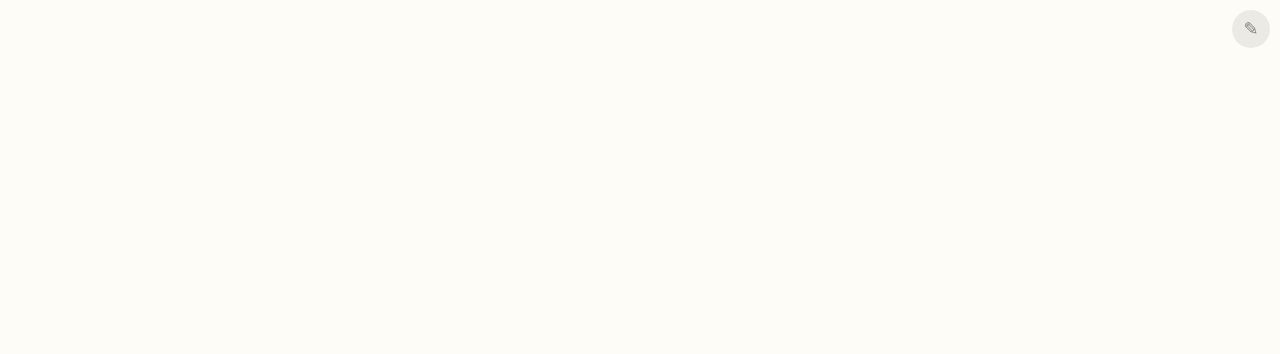
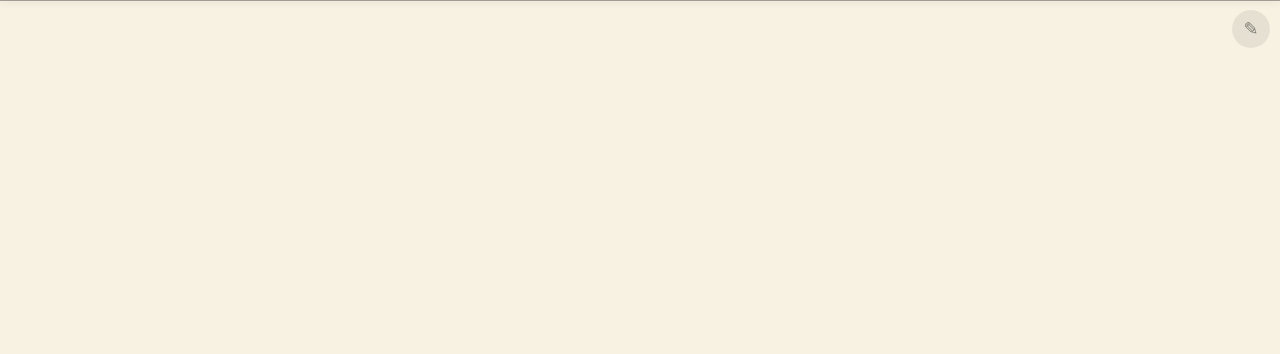
Before and after one commit to morihayashi-juku/eigo, a plain HTML site: page urakami/index.html in a window 1280 px wide. Shown: the top 354 px of the page. Drawn offline with Linux system fonts and the light colour scheme.

Commit message:
裏紙メモ：書ける範囲の上の境目をわかりやすく（上端に影の線・用紙をわずかに色づけ）
Co-Authored-By: Claude Sonnet 5.5 <noreply@anthropic.com>
Claude-Session: https://claude.ai/code/session_01XAQsRxEENxTfNbBpQRfE82

```diff
--- a/urakami/index.html
+++ b/urakami/index.html
@@ -8,18 +8,18 @@
 <meta name="mobile-web-app-capable" content="yes">
 <meta name="apple-mobile-web-app-status-bar-style" content="default">
 <meta name="apple-mobile-web-app-title" content="裏紙">
-<meta name="theme-color" content="#fdfcf7">
+<meta name="theme-color" content="#f7f2e2">
 <meta name="robots" content="noindex">
-<meta name="app-version" content="20261116-0035">
+<meta name="app-version" content="20261124-1750">
 <style>
   html, body {
-    margin: 0; height: 100%; overflow: hidden; background: #fdfcf7;
+    margin: 0; height: 100%; overflow: hidden; background: #f7f2e2;
     overscroll-behavior: none;
     -webkit-user-select: none; user-select: none;
     -webkit-touch-callout: none; -webkit-tap-highlight-color: transparent;
     font-family: -apple-system, "Hiragino Sans", "Hiragino Kaku Gothic ProN", "Yu Gothic", sans-serif;
   }
-  #paper { position: fixed; inset: 0; background-color: #fdfcf7; }
+  #paper { position: fixed; inset: 0; background-color: #f7f2e2; }
   #paper.grid {
     background-image:
       linear-gradient(rgba(60, 90, 140, .13) 1px, transparent 1px),
@@ -28,6 +28,11 @@
   }
   canvas { position: absolute; inset: 0; display: block; touch-action: none; }
   #t { pointer-events: none; }
+  #edge {
+    position: fixed; left: 0; right: 0; top: 0; height: 1px; z-index: 5;
+    background: rgba(0, 0, 0, .35); box-shadow: 0 1px 7px rgba(0, 0, 0, .28);
+    pointer-events: none;
+  }
   #hint {
     position: fixed; inset: 0; display: flex; align-items: center; justify-content: center;
     color: rgba(0, 0, 0, .12); font-size: 44px; letter-spacing: .15em;
@@ -99,6 +104,7 @@
 </head>
 <body>
 <div id="paper"></div>
+<div id="edge"></div>
 <canvas id="c"></canvas>
 <canvas id="t"></canvas>
 <div id="hint">ここに書く</div>
```
